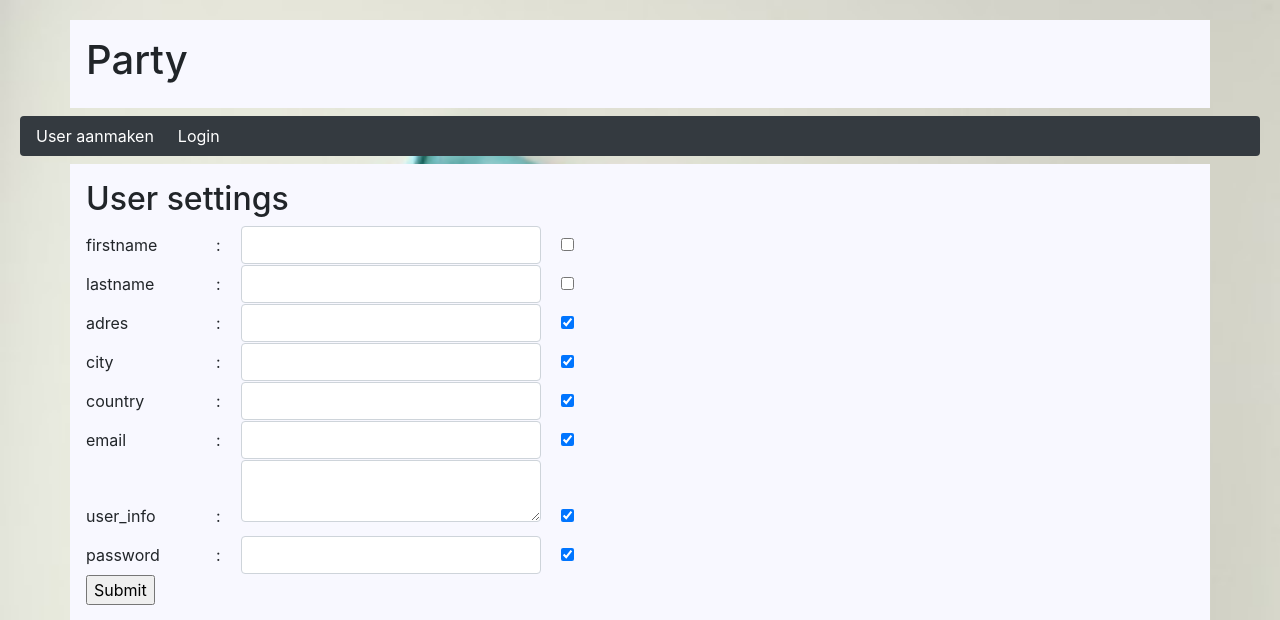
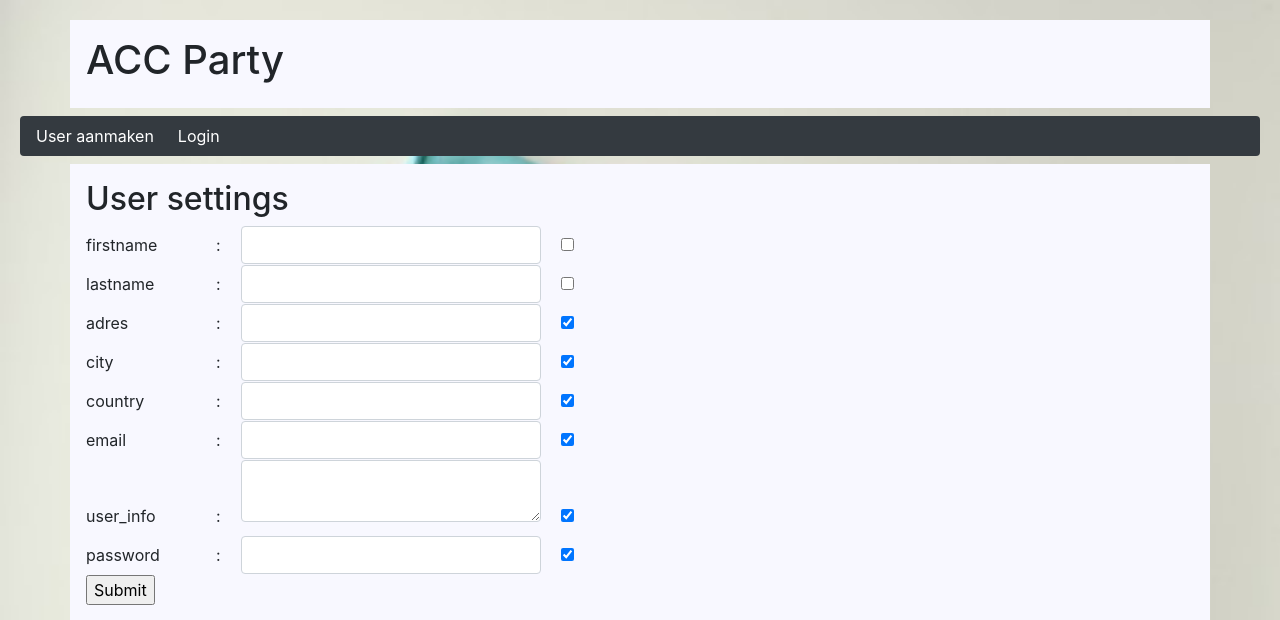
Before and after one commit to gwratsch/party, a PHP site: page /user.php in a window 1280 px wide. Shown: the top 620 px of the page. Run offline with PHP 8.4, Linux system fonts and the light colour scheme; data that the repository does not hold is empty; some libraries are stand-ins or nearby versions.

Commit message:
acc update

```diff
--- a/templates/pagetemplate.php
+++ b/templates/pagetemplate.php
@@ -18,7 +18,7 @@ class pagetemplate {
     }
     function header(){
         $content = '<header class="container p-3">
-    <h1>'.t($this->title).'</h1>
+    <h1>ACC '.t($this->title).'</h1>
 </header>';
         return $content;
     }
```
